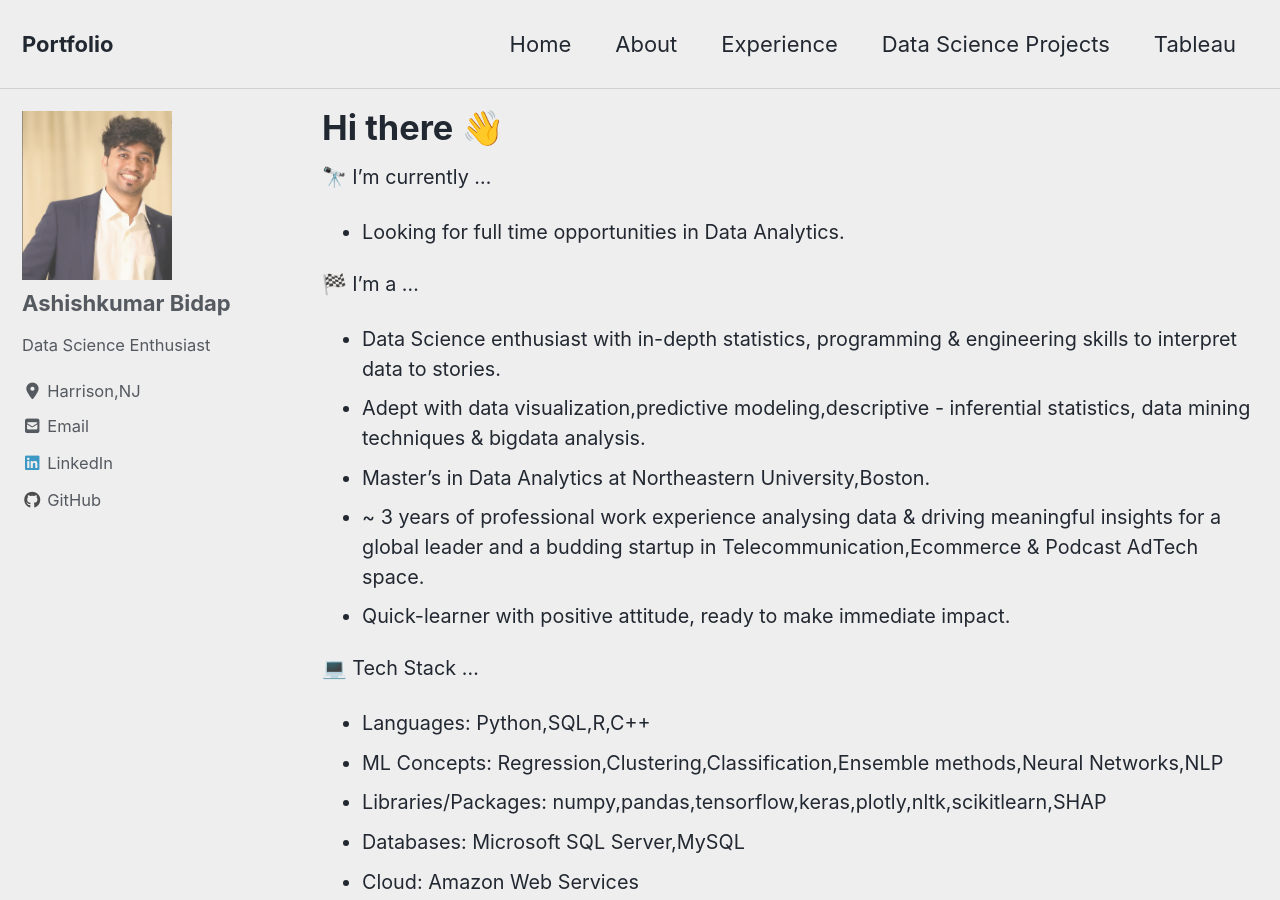
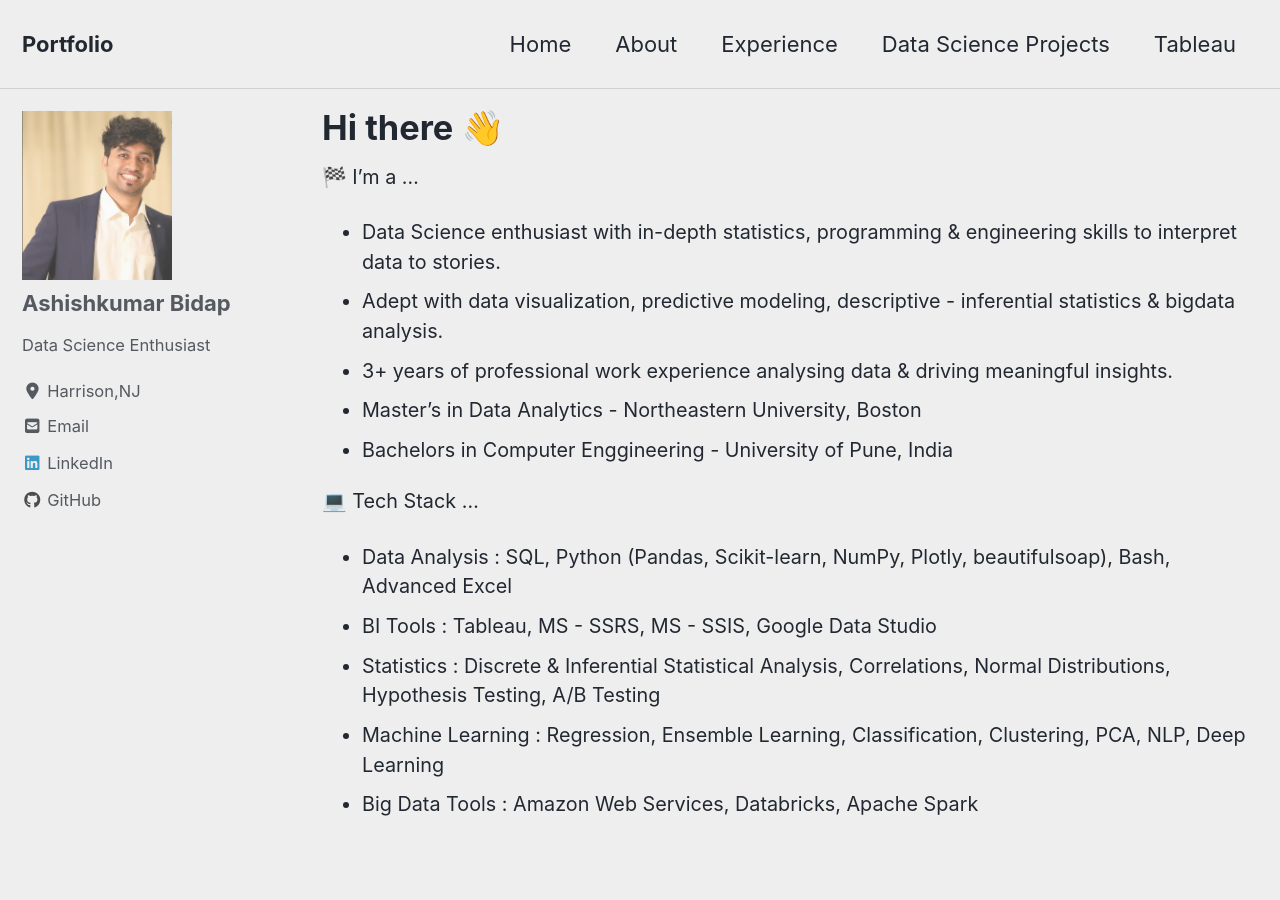
Before and after one commit to aashish-bidap/aashish-bidap.github.io, a Jekyll site: the page built from _pages/about.md, in a window 1280 px wide and 900 px high. Built offline with Jekyll 4.4.1, drawn with Linux system fonts in a browser that asks for light colours; cached includes are drawn as plain includes; nearby versions of some CDN libraries; a script that is not in the unit is left out; some of the changed text lies outside the part shown.

Commit message:
editing about me

```diff
--- a/_pages/about.md
+++ b/_pages/about.md
@@ -8,24 +8,21 @@ classes: wide
   #image: "/images/zakim.jpg"
 ---
 
-🔭 I’m currently ...
-- Looking for full time opportunities in Data Analytics.<br>
-
 🏁 I'm a ...
 - Data Science enthusiast with in-depth statistics, programming & engineering skills to interpret data to stories.<br>
-- Adept with data visualization,predictive modeling,descriptive - inferential statistics, data mining techniques & bigdata analysis.<br>
-- Master's in Data Analytics at Northeastern University,Boston.<br>
-- ~ 3 years of professional work experience analysing data & driving meaningful insights for a global leader and a budding startup in Telecommunication,Ecommerce & Podcast AdTech space.<br>
-- Quick-learner with positive attitude, ready to make immediate impact.<br>
+- Adept with data visualization, predictive modeling, descriptive - inferential statistics & bigdata analysis.<br>
+- 3+ years of professional work experience analysing data & driving meaningful insights.<br>
+- Master's in Data Analytics - Northeastern University, Boston <br>
+- Bachelors in Computer Enggineering - University of Pune, India <br>
 
 💻 Tech Stack ...
-- Languages: Python,SQL,R,C++ <br>
-- ML Concepts: Regression,Clustering,Classification,Ensemble methods,Neural Networks,NLP <br>
-- Libraries/Packages: numpy,pandas,tensorflow,keras,plotly,nltk,scikitlearn,SHAP<br>
-- Databases: Microsoft SQL Server,MySQL<br>
-- Cloud: Amazon Web Services<br>
-- Big Data: Databricks,Spark,Apache Parquet,PySpark,Spark SQL<br>
-- Web Frameworks: Django,Tkinter,Streamlit<br>
+
+- Data Analysis : SQL, Python (Pandas, Scikit-learn, NumPy, Plotly, beautifulsoap), Bash, Advanced Excel <br>
+- BI Tools : Tableau, MS - SSRS, MS - SSIS, Google Data Studio <br>
+- Statistics : Discrete & Inferential Statistical Analysis, Correlations, Normal Distributions, Hypothesis Testing, A/B Testing <br>
+- Machine Learning : Regression, Ensemble Learning, Classification, Clustering, PCA, NLP, Deep Learning <br>
+- Big Data Tools : Amazon Web Services, Databricks, Apache Spark <br>
+
 
 <div data-iframe-width="180" data-iframe-height="270" data-share-badge-id="ee0e0082-0e70-469b-9163-d644e833f478" data-share-badge-host="https://www.credly.com"></div><script type="text/javascript" async src="//cdn.credly.com/assets/utilities/embed.js"></script>
 
```
